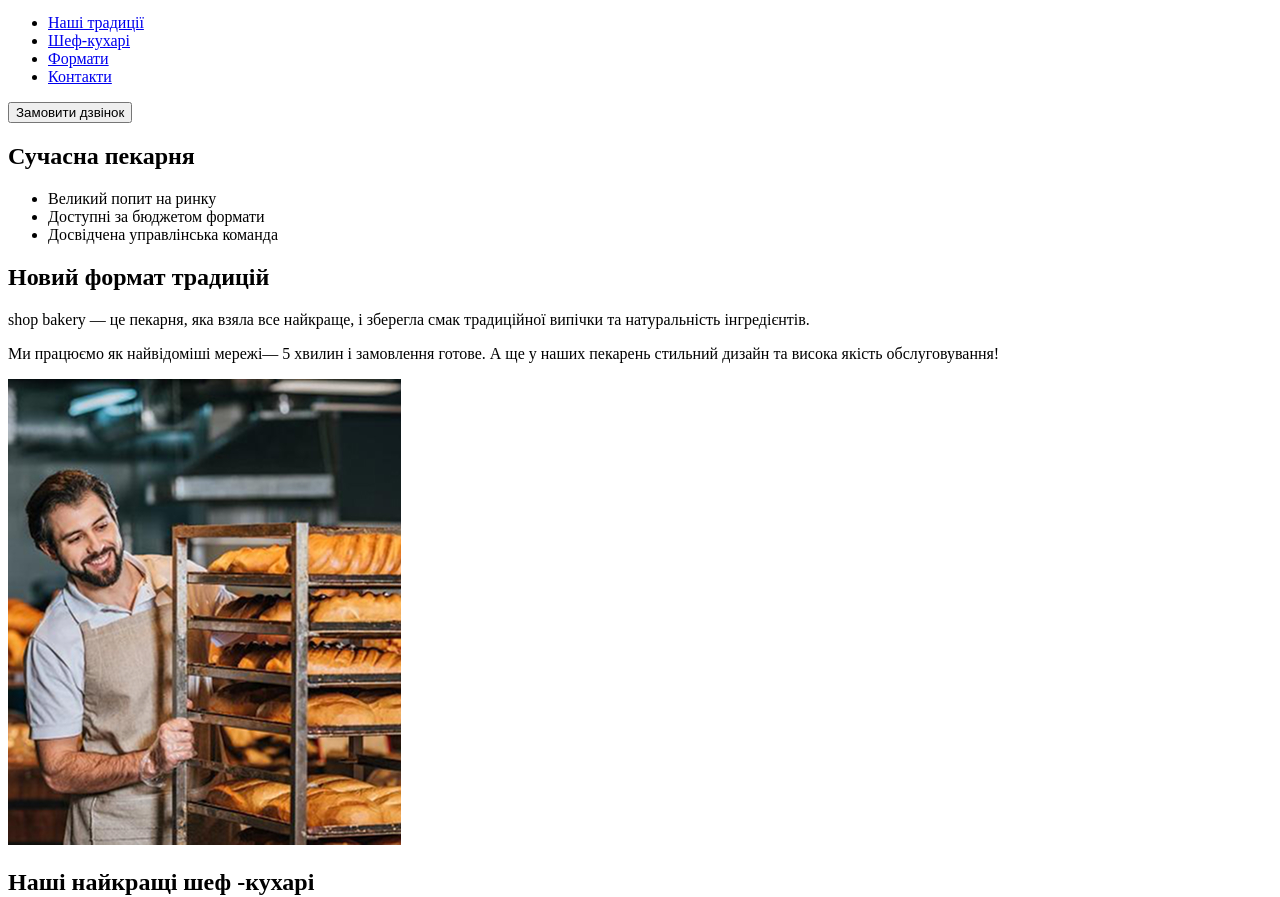
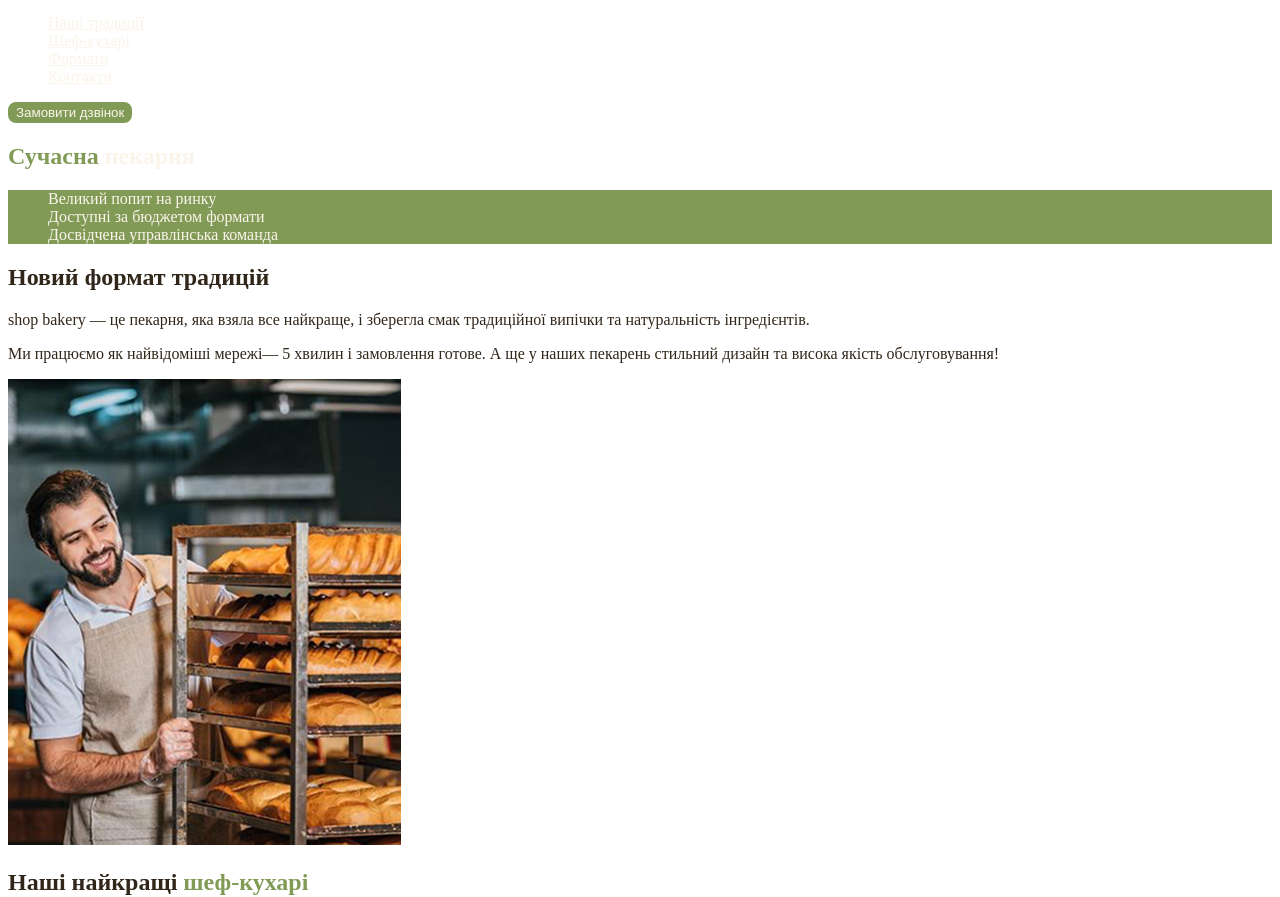
Before and after one commit to jeldibor/-, a plain HTML site: page index.html in a window 1280 px wide. Shown: the part 60-957 px from the top of the page. Drawn offline with Linux system fonts and the light colour scheme; files that its build step writes are made by us from their sources.

Commit message:
Add files via upload

```diff
--- a/index.html
+++ b/index.html
@@ -4,31 +4,36 @@
     <meta charset="UTF-8" />
     <meta name="viewport" content="width=device-width, initial-scale=1.0" />
     <title>Сучасна пекарня</title>
+    <link rel="stylesheet" href="./css/styles.css" />
   </head>
   <body>
     <header>
       <nav>
-        <a href="#">
+        <a href="/">
           <img src="./img/logo.svg" alt="Логотип сучасної пекарні" />
         </a>
         <ul>
-          <li><a href="#">Наші традиції</a></li>
-          <li><a href="#">Шеф-кухарі</a></li>
-          <li><a href="#">Формати</a></li>
-          <li><a href="#">Контакти</a></li>
+          <li>
+            <a class="link" href="#traditions-section">Наші традиції</a>
+          </li>
+          <li><a class="link" href="#chefa-section">Шеф-кухарі</a></li>
+          <li><a class="link" href="#formats-section">Формати</a></li>
+          <li><a class="link" href="#contact-section">Контакти</a></li>
         </ul>
       </nav>
-      <button type="button">Замовити дзвінок</button>
+      <button class="button" type="button">Замовити дзвінок</button>
     </header>
     <main>
-      <section><h1>Сучасна пекарня</h1></section>
       <section>
-        <ul>
+        <h1 class="hero-title"><span class="accent">Сучасна</span> пекарня</h1>
+      </section>
+      <section id="traditions-section">
+        <ul class="advantages-list">
           <li>Великий попит на ринку</li>
           <li>Доступні за бюджетом формати</li>
           <li>Досвідчена управлінська команда</li>
         </ul>
-        <h2>Новий формат традицій</h2>
+        <h2 class="section-title">Новий формат традицій</h2>
         <p>
           <span>shop bakery</span> — це пекарня, яка взяла все найкраще, і
           зберегла смак традиційної випічки та натуральність інгредієнтів.
@@ -43,8 +48,10 @@
           alt="Чоловік пекар дивиться на батони із посмішкою"
         />
       </section>
-      <section>
-        <h2>Наші найкращі шеф -кухарі</h2>
+      <section id="chefa-section">
+        <h2 class="section-title">
+          Наші найкращі <span class="accent">шеф-кухарі</span>
+        </h2>
         <ul>
           <li>
             <article>
@@ -67,8 +74,8 @@
           </li>
         </ul>
       </section>
-      <section>
-        <h2>Формати</h2>
+      <section id="formats-section">
+        <h2 class="section-title">Формати</h2>
         <ul>
           <li>
             <article>
@@ -87,23 +94,33 @@
           </li>
         </ul>
       </section>
-      <section>Приєднуйся до мережі пекарень</section>
+      <section id="contact-section">
+        <h2 class="section-title">Приєднуйся до мережі пекарень</h2>
+        <iframe
+          src="https://www.google.com/maps/embed?pb=!1m18!1m12!1m3!1d2540.163630435271!2d30.48869837729161!3d50.45667757159353!2m3!1f0!2f0!3f0!3m2!1i1024!2i768!4f13.1!3m3!1m2!1s0x40d4ce637c006b2d%3A0xaf86385f19996ff0!2z0LLRg9C70LjRhtGPINCh0ZbRh9C-0LLQuNGFINCh0YLRgNGW0LvRjNGG0ZbQsiwgNTQsINCa0LjRl9CyLCAwMjAwMA!5e0!3m2!1suk!2sua!4v1755846573358!5m2!1suk!2sua"
+          width="600"
+          height="450"
+          allowfullscreen=""
+          loading="lazy"
+          referrerpolicy="no-referrer-when-downgrade"
+        ></iframe>
+      </section>
     </main>
     <footer>
       <nav>
-        <a href="#">
+        <a href="/">
           <img src="./img/logo.svg" alt="Логотип сучасної пекарні" />
         </a>
         <ul>
-          <li><a href="#">Франшиза</a></li>
-          <li><a href="#">Наші традиції</a></li>
-          <li><a href="#">Формати</a></li>
-          <li><a href="#">Контакти</a></li>
+          <li><a href="#traditions-section">Наші традиції</a></li>
+          <li><a href="#chefa-section">Шеф-кухарі</a></li>
+          <li><a href="#formats-section">Формати</a></li>
+          <li><a href="#contact-section">Контакти</a></li>
         </ul>
       </nav>
       <address>
         <ul>
-          <li><a href="tell:+380960000007">+ 38 (096) 000 00 07</a></li>
+          <li><a href="tel:+380960000007">+ 38 (096) 000 00 07</a></li>
           <li>
             <a href="mailto:shopbakery@gmail.com">shopbakery@gmail.com</a>
           </li>
@@ -120,7 +137,7 @@
           </li>
         </ul>
         <a href="#" target="_blank">Політика конфіденційності</a>
-        <p>© 2022 Дані захищені</p>
+        <p>&copy;2022 Дані захищені</p>
       </address>
     </footer>
   </body>
--- /dev/null
+++ b/styles.css
@@ -0,0 +1,49 @@
+:root{
+    --color-primary-dark: #31261A;
+    --color-primary-light: #faf4ea;
+    --color-brand: #819B57;
+    --color-brand-dark :#465929;
+}
+body{
+    color: var(--color-primary-dark);
+}
+ul{
+    list-style-type: none;
+}
+.button {
+    color: var(--color-primary-light);
+    background-color: var(--color-brand);
+    border: 2px solid var(--color-brand);
+    border-radius: 8px;
+    cursor: pointer;
+}
+
+.button:hover{
+    background-color: transparent;
+    color: var(--color-brand-dark);
+}
+
+.link{
+color: var(--color-primary-light);
+}
+
+.link:hover{
+    color: var(--color-brand);
+}
+
+.hero-title{
+color: var(--color-primary-light);
+}
+
+.hero-title .accent{
+    color: var(--color-brand);
+}
+
+.advantages-list{
+    background-color: var(--color-brand);
+    color: var(--color-primary-light);
+}
+
+.section-title .accent{
+    color: var(--color-brand);
+}
```
